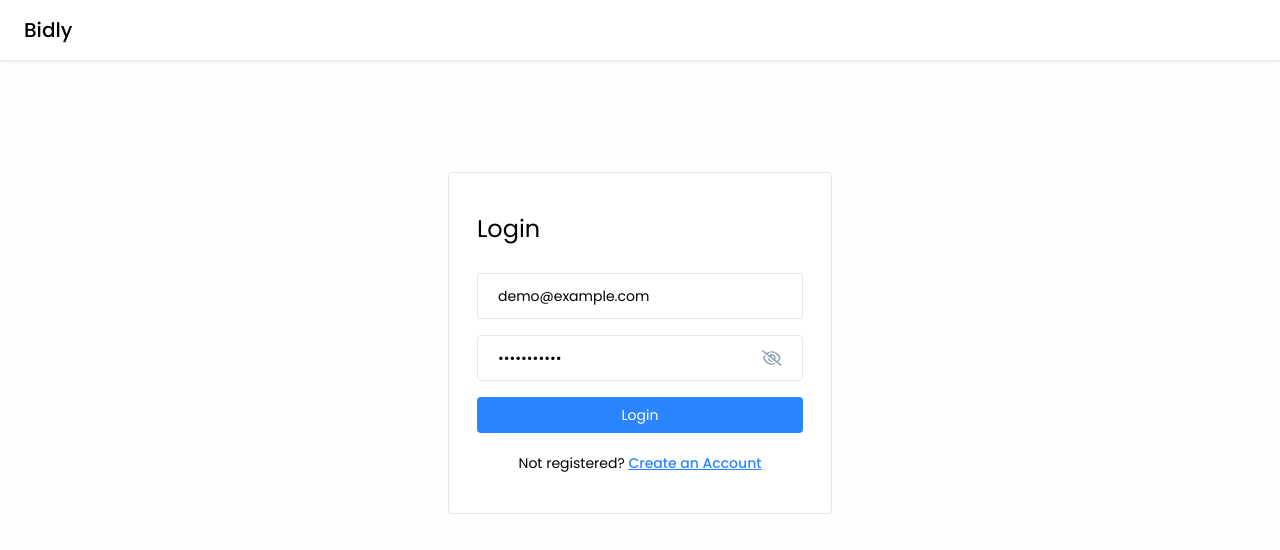
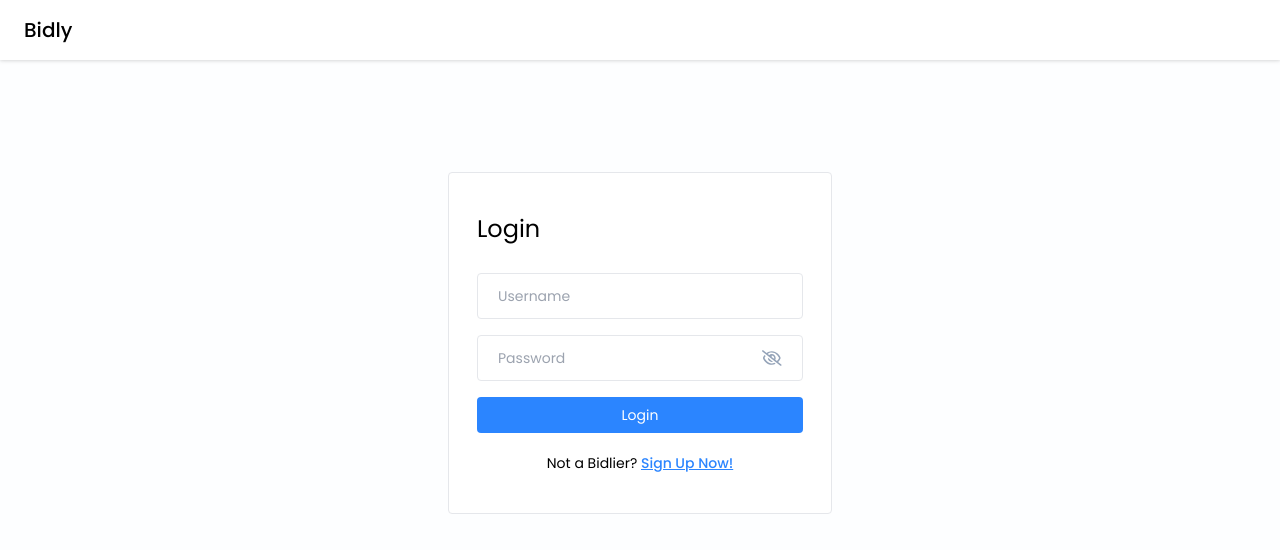
Before and after one commit to alisina97/Bidly, a React (Vite) app in the folder frontend/: page / in a window 1280 px wide. Shown: the top 550 px of the page. Built offline with nearby package versions, Linux system fonts and the light colour scheme.

Commit message:
login fixed

```diff
--- a/frontend/src/pages/Login/Login.jsx
+++ b/frontend/src/pages/Login/Login.jsx
@@ -6,8 +6,8 @@ import axiosInstance from '../../utils/axiosinstance';
 
 function Login() {
 
-  const [username, setUsername] = useState('demo@example.com');
-  const [password, setPassword] = useState('password123');
+  const [username, setUsername] = useState(null);
+  const [password, setPassword] = useState(null);
   const [error, setError] = useState(null);
 
   const navigate = useNavigate();
@@ -16,12 +16,12 @@ function Login() {
     e.preventDefault();
 
     if (!username) {
-      setError("Please enter the username.");
+      setError("A username is required to login");
       return;
     }
 
     if (!password) {
-      setError("Please enter the password.");
+      setError("Invalid username or password. Please try again.");
       return;
     }
 
@@ -52,7 +52,7 @@ function Login() {
         <form onSubmit={handleLogin}>
           <h4 className='text-2xl mb-7'>Login</h4>
 
-          <input type='text' placeholder='username' className='input-box' value={username} onChange={(e) => setUsername(e.target.value)} />
+          <input type='text' placeholder='Username' className='input-box' value={username} onChange={(e) => setUsername(e.target.value)} />
           <PasswordInput
             value={password}
             onChange={(e) => setPassword(e.target.value)}/>
@@ -61,8 +61,8 @@ function Login() {
           <button type='submit' className='btn-primary'>Login</button>
 
           <p className='text-sm text-center mt-4'>
-            Not registered? {" "}
-            <Link to={"/SignUp"} className='font-medium text-primary underline'>Create an Account</Link>
+            Not a Bidlier? {" "}
+            <Link to={"/SignUp"} className='font-medium text-primary underline'>Sign Up Now!</Link>
           </p>
         </form>
       </div>
```
